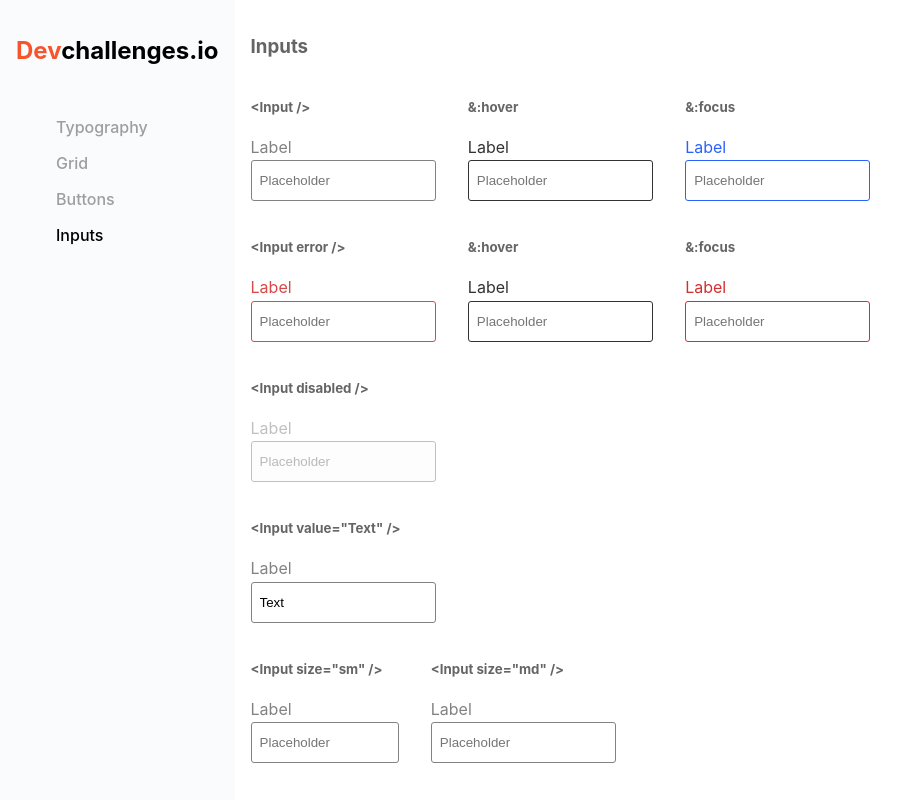
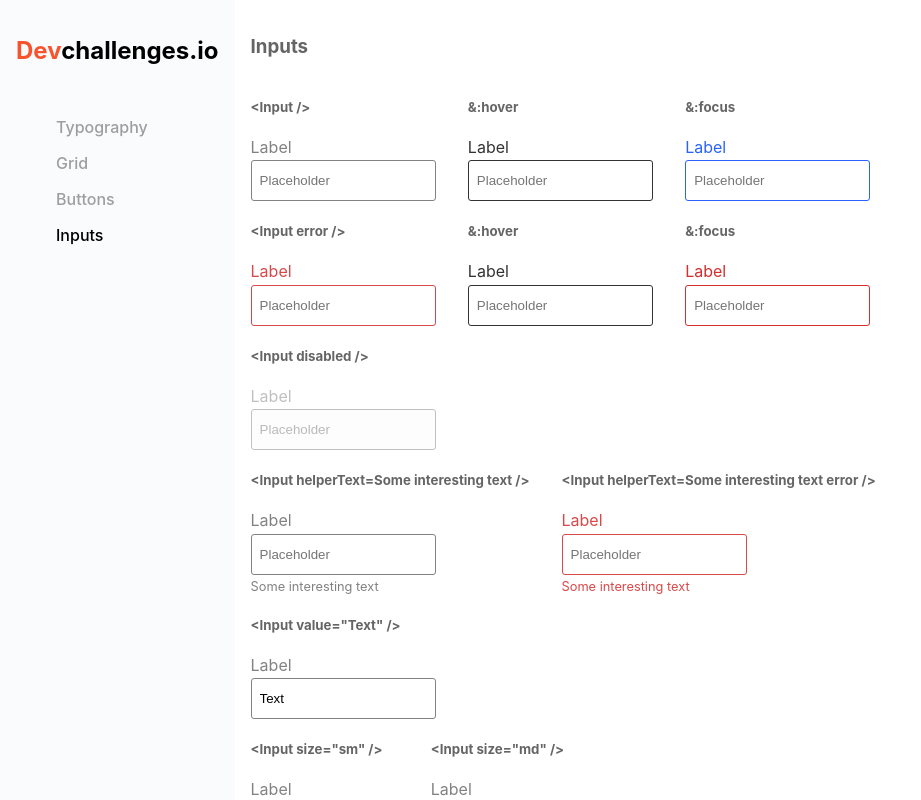
Before and after one commit to mukeshgurpude/input-component, a React (Create React App) app: page / in a window 1280 px wide. Shown: the top 800 px of the page, without its empty margins (0-921 px from the left). Built offline with nearby package versions, Linux system fonts and the light colour scheme; the HTML template or start-up script is replaced by a standard one.

Commit message:
feat: add helper text

```diff
--- a/src/components/input.jsx
+++ b/src/components/input.jsx
@@ -1,7 +1,7 @@
 import { useState } from "react";
 import styled, { css } from "styled-components";
 
-export default function Input({value: Value, ...props}) {
+export default function Input({value: Value, helperText, ...props}) {
   const mappedProps = {
     disabled: !!props.disabled,
     error: !!props.error,
@@ -28,6 +28,10 @@ export default function Input({value: Value, ...props}) {
         <Text type='text' {...mappedProps} value={value} onChange={(e) => setValue(e.target.value)} />
       }
     </Label>
+    {
+      helperText &&
+      <Helper>{helperText}</Helper>
+    }
   </Container>
 }
 
@@ -55,7 +59,6 @@ const genericinput = css`
   border: 1.5px solid var(--border-color);
   border-radius: 3px;
   padding: .75rem 0.5rem;
-  margin-bottom: 1rem;
   outline: none;
 
   ${({size}) => {
@@ -63,6 +66,8 @@ const genericinput = css`
       case 'sm':
         return 'width: 20ch;'
       case 'md':
+        return 'width: 25ch;'
+      default:
         return 'width: 25ch;'
     }
   }}
@@ -82,3 +87,7 @@ const MultiText = styled.textarea`
   ${genericinput}
   resize: none;
 `
+const Helper = styled.span`
+  color: var(--border-color);
+  font-size: .8rem;
+`
--- a/src/components/main.jsx
+++ b/src/components/main.jsx
@@ -22,11 +22,16 @@ export function InputContainer ({children: Children, emulate, text, ...props}) {
 }
 
 export default function Main() {
+  const helper = 'Some interesting text'
   return <Container>
     <h3>Inputs</h3>
     <InputContainer children={Input} emulate text='' />
     <InputContainer children={Input} error emulate text='error' />
     <InputContainer children={Input} disabled text='disabled' />
+    <Parent>
+      <InputContainer children={Input} helperText={helper} text={`helperText=${helper}`}/>
+      <InputContainer children={Input} helperText={helper} error text={`helperText=${helper} error`}/>
+    </Parent>
     <InputContainer children={Input} value='Text' text='value="Text"' />
     <Parent>
       <InputContainer children={Input} size='sm' text='size="sm"' />
```
